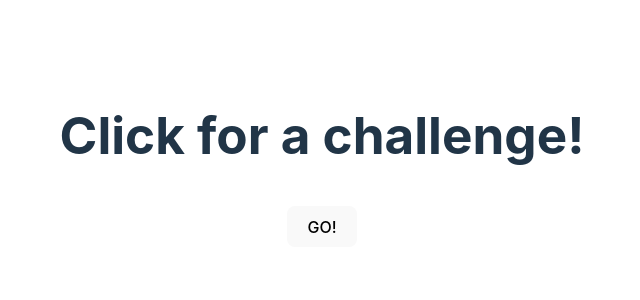
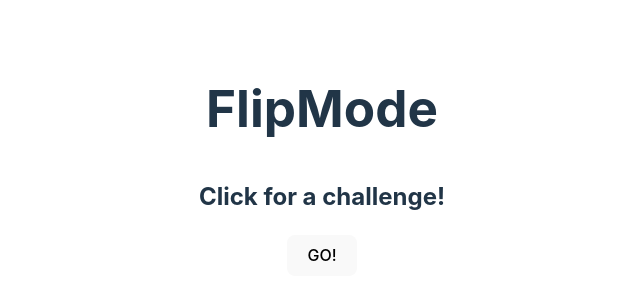
Before and after one commit to LDER-DEV/FlipMode, a React (Vite) app: page / in a window 1280 px wide. Shown: the part 234-534 px from the top of the page, without its empty margins (318-958 px from the left). Built offline with nearby package versions, Linux system fonts and the light colour scheme.

Commit message:
flipmode name added

```diff
--- a/src/components/Hero.jsx
+++ b/src/components/Hero.jsx
@@ -13,9 +13,10 @@ export default function Hero(){
   return(
     <>
       <section>
-        <h1>Click for a challenge!</h1>
+        <h1>FlipMode</h1>
+        <h2>Click for a challenge!</h2>
         <button onClick={randomize}>GO!</button>
-        <h2>{challengesObj[challenge]}</h2>
+        <h3>{challengesObj[challenge]}</h3>
         {challenge == 3 && <Timer duration ={60000}/>}
       </section>
     </>
```
